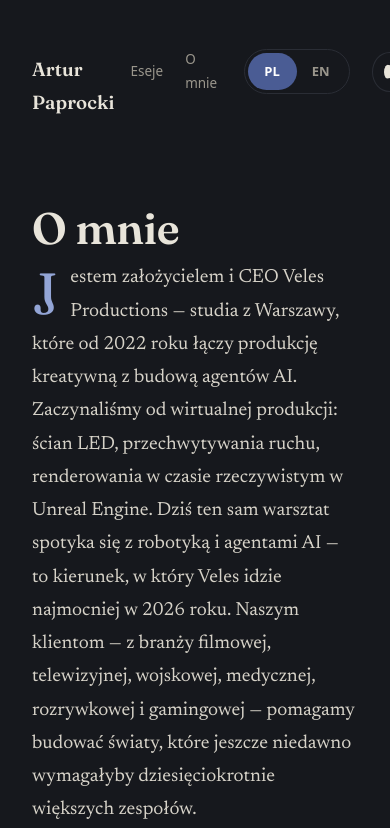
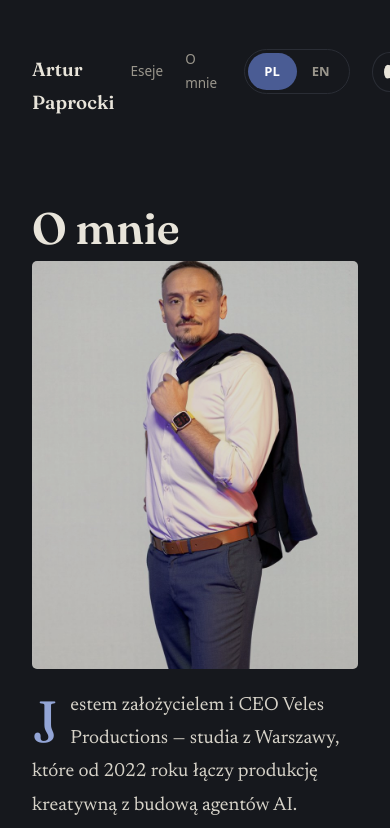
Before and after one commit to artur-paprocki/artur-paprocki.github.io, an Eleventy site: page src/o-mnie.njk in a window 390 px wide. Both pictures are taken after a click on the button "Przełącz motyw". Shown: the top 828 px of the page. Built offline with nearby package versions, Linux system fonts and the light colour scheme; Eleventy itself is replaced by a stand-in of ours; files that its build step writes are made by us from their sources; files whose address does not match are found by name; what sharp would draw is missing.

Commit message:
feat: portrait on About pages (Media Lab team shoot, graded to site palette)

```diff
--- a/src/css/base.css
+++ b/src/css/base.css
@@ -322,6 +322,39 @@ footer.site a {
   }
 }
 
+/* ——— about page ——— */
+
+.about-photo {
+  float: right;
+  width: 248px;
+  margin: 6px 0 18px 28px;
+}
+
+.about-photo img {
+  width: 100%;
+  height: auto;
+  border-radius: 5px;
+}
+
+/* Dim the photographic print slightly on the dark edition so it doesn't glare. */
+[data-theme="dark"] .about-photo img {
+  filter: brightness(.86) saturate(.9);
+}
+
+@media (prefers-color-scheme: dark) {
+  :root:not([data-theme="light"]) .about-photo img {
+    filter: brightness(.86) saturate(.9);
+  }
+}
+
+@media (max-width: 560px) {
+  .about-photo {
+    float: none;
+    width: 100%;
+    margin: 8px 0 20px;
+  }
+}
+
 /* ——— essay page ——— */
 
 .essay-head {
--- a/src/en/about.njk
+++ b/src/en/about.njk
@@ -11,6 +11,7 @@ pair: /o-mnie/
   <h1>About</h1>
 </div>
 <article>
+  <figure class="about-photo">{% img "src/assets/photo/artur-portret.jpg", "Artur Paprocki — portrait, shirt with jacket over the shoulder", [248, 496] %}</figure>
   <p>I'm the founder and CEO of Veles Productions — a Warsaw studio that has been combining creative production with building AI agents since 2022. We started in virtual production: LED walls, motion capture, real-time rendering in Unreal Engine. Today that same workshop is meeting robotics and AI agents — the direction Veles is pushing hardest in 2026. For our clients — in film, television, defence, medicine, entertainment, and gaming — we help build worlds that until recently would have required teams ten times the size.</p>
   <p>I don't consider myself a programmer or a technology theorist. I'm a practitioner — I learn what I write about by building it with my team, often through trial and error. My strengths are unconventional thinking, early adoption of new tools, and passing on what I've learned.</p>
   <p>I write this blog because writing forces me to think more precisely than conversation does. What interests me is the intersection of creativity and technology — not as a topic to comment on from the sidelines, but as the place where I run a company every day. A new essay appears here every two weeks, in Polish and in English.</p>
--- a/src/o-mnie.njk
+++ b/src/o-mnie.njk
@@ -11,6 +11,7 @@ pair: /en/about/
   <h1>O mnie</h1>
 </div>
 <article>
+  <figure class="about-photo">{% img "src/assets/photo/artur-portret.jpg", "Artur Paprocki — portret, koszula i marynarka przez ramię", [248, 496] %}</figure>
   <p>Jestem założycielem i CEO Veles Productions — studia z Warszawy, które od 2022 roku łączy produkcję kreatywną z budową agentów AI. Zaczynaliśmy od wirtualnej produkcji: ścian LED, przechwytywania ruchu, renderowania w czasie rzeczywistym w Unreal Engine. Dziś ten sam warsztat spotyka się z robotyką i agentami AI — to kierunek, w który Veles idzie najmocniej w 2026 roku. Naszym klientom — z branży filmowej, telewizyjnej, wojskowej, medycznej, rozrywkowej i gamingowej — pomagamy budować światy, które jeszcze niedawno wymagałyby dziesięciokrotnie większych zespołów.</p>
   <p>Nie uważam się za programistę ani teoretyka technologii. Jestem praktykiem — uczę się tego, co opisuję, budując to razem z zespołem, często metodą prób i błędów. Za mocną stronę uważam myślenie nieszablonowe, wczesną adopcję nowych narzędzi i umiejętność przekazywania tego, czego się nauczyłem, dalej.</p>
   <p>Piszę ten blog, bo pisanie zmusza mnie do myślenia precyzyjniej niż rozmowa. Interesuje mnie przecięcie kreatywności i technologii — nie jako temat do komentowania z boku, ale jako miejsce, w którym prowadzę firmę na co dzień. Nowy esej pojawia się tu co dwa tygodnie, po polsku i po angielsku.</p>
```
Also changed, not shown: src/assets/photo/artur-portret.jpg (added).
